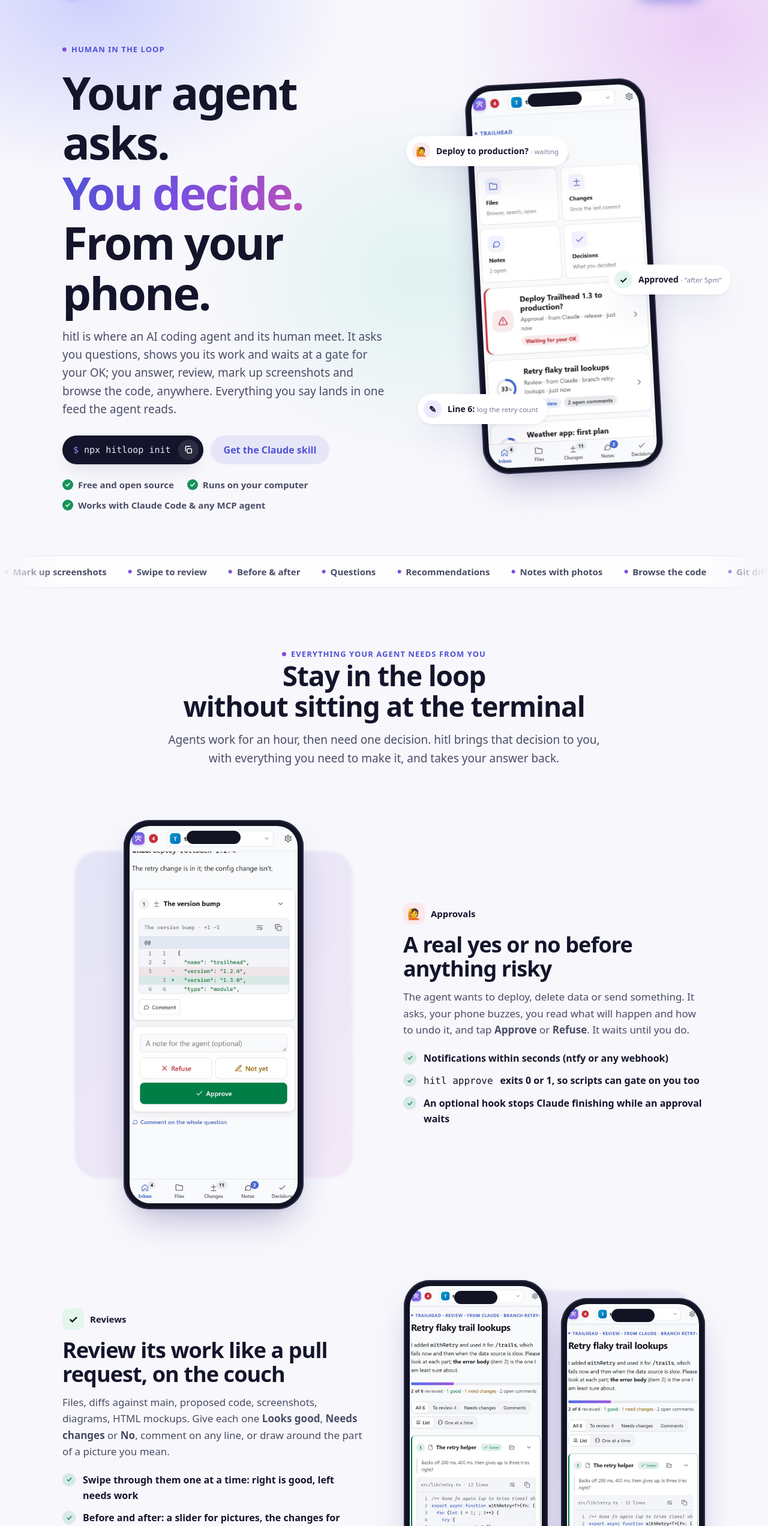
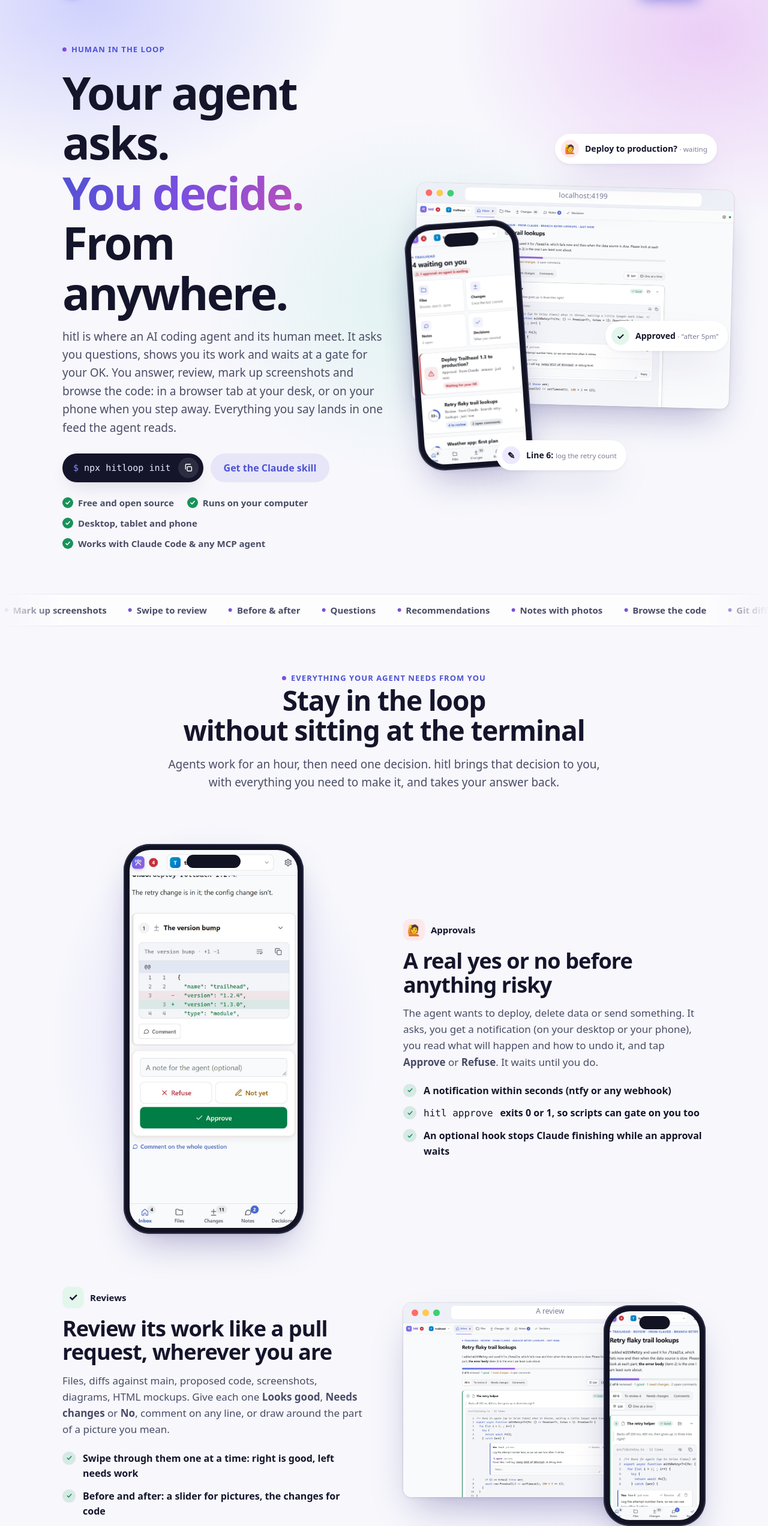
Before and after one commit to ClickerMonkey/hitloop, a website: page docs/index.html in a window 1280 px wide. Shown: the part 56-2600 px from the top of the page at 60% size. Drawn offline with Linux system fonts and the light colour scheme.

Commit message:
Site: for the desk and the phone (browser windows beside the phone), even alignment and spacing
Co-Authored-By: Claude Opus 5.5 <noreply@anthropic.com>

```diff
--- a/docs/index.html
+++ b/docs/index.html
@@ -4,9 +4,9 @@
     <meta charset="utf-8" />
     <meta name="viewport" content="width=device-width, initial-scale=1, viewport-fit=cover" />
     <title>hitl — Human In The Loop for AI agents</title>
-    <meta name="description" content="Your agent asks, shows and waits for your OK. You answer, review and approve from your phone. hitl puts a human in the loop of any AI coding agent: questions, reviews, approvals and notes, in one inbox, saved in your project." />
+    <meta name="description" content="Your agent asks, shows and waits for your OK. You answer, review and approve, at your desk or on your phone. hitl puts a human in the loop of any AI coding agent: questions, reviews, approvals and notes, in one inbox, saved in your project." />
     <meta property="og:title" content="hitl — Human In The Loop" />
-    <meta property="og:description" content="Your agent asks. You decide, from your phone. Questions, reviews, approvals and notes for AI coding agents, in one inbox." />
+    <meta property="og:description" content="Your agent asks. You decide, at your desk or on your phone. Questions, reviews, approvals and notes for AI coding agents, in one inbox." />
     <meta property="og:image" content="screens/phone-inbox.jpg" />
     <meta name="theme-color" content="#5b5fd6" />
     <link rel="icon" href="icon.svg" />
@@ -333,13 +333,9 @@
         background: #121323;
         z-index: 1;
       }
-      .hero .phone {
-        transform: rotate(-3deg);
-        animation: float 7s ease-in-out infinite;
-      }
       @keyframes float {
         50% {
-          transform: rotate(-2deg) translateY(-10px);
+          transform: rotate(-3deg) translateY(-10px);
         }
       }
       .bubble {
@@ -371,24 +367,24 @@
         flex: none;
       }
       .b1 {
-        top: 14%;
-        left: -6%;
+        top: -2%;
+        right: -4%;
         animation-delay: 0.5s;
       }
       .b1 i {
         background: #fde8eb;
       }
       .b2 {
-        top: 47%;
-        right: -9%;
+        top: 58%;
+        right: -8%;
         animation-delay: 1s;
       }
       .b2 i {
         background: #e3f6ec;
       }
       .b3 {
-        bottom: 12%;
-        left: -2%;
+        bottom: -6%;
+        left: 26%;
         animation-delay: 1.5s;
       }
       .b3 i {
@@ -408,10 +404,128 @@
           padding-top: 24px;
         }
         .b1 {
-          left: 0;
+          right: 0;
         }
         .b2 {
           right: 0;
+          top: 40%;
+        }
+        .b3 {
+          left: 0;
+          bottom: 8%;
+        }
+      }
+
+      /* a browser window */
+      .browser {
+        border-radius: 14px;
+        overflow: hidden;
+        background: #fff;
+        box-shadow: var(--shadow-lg), 0 0 0 1px rgba(20, 21, 43, 0.08);
+      }
+      .browser .chrome {
+        display: flex;
+        align-items: center;
+        gap: 7px;
+        height: 34px;
+        padding: 0 14px;
+        background: #eef0f7;
+        border-bottom: 1px solid var(--line);
+      }
+      .browser .chrome i {
+        width: 11px;
+        height: 11px;
+        border-radius: 50%;
+        background: #d6d8e6;
+      }
+      .browser .chrome i:first-child {
+        background: #ff6b6b;
+      }
+      .browser .chrome i:nth-child(2) {
+        background: #ffc94d;
+      }
+      .browser .chrome i:nth-child(3) {
+        background: #3ecf72;
+      }
+      .browser .chrome span {
+        flex: 1;
+        margin: 0 40px 0 12px;
+        height: 22px;
+        line-height: 22px;
+        border-radius: 6px;
+        background: #fff;
+        color: var(--ink-3);
+        font: 12px var(--font);
+        text-align: center;
+      }
+      .hero-stage {
+        min-height: 520px;
+      }
+      .hero-stage .browser {
+        width: 112%;
+        max-width: 640px;
+        margin-left: 6%;
+        transform: rotate(1.5deg);
+      }
+      .hero-stage .phone {
+        position: absolute;
+        left: -4%;
+        bottom: -28px;
+        width: 190px;
+        transform: rotate(-4deg);
+        animation: float 7s ease-in-out infinite;
+      }
+      .combo {
+        position: relative;
+        width: 100%;
+        padding: 0 0 48px;
+      }
+      .combo .browser {
+        width: 92%;
+      }
+      .combo .phone {
+        position: absolute;
+        right: 0;
+        bottom: 0;
+        width: 170px;
+      }
+      .desk-pair {
+        display: grid;
+        grid-template-columns: 1fr 1fr;
+        gap: 24px;
+        margin-top: 40px;
+        text-align: left;
+      }
+      @media (max-width: 520px) {
+        .b2,
+        .b3 {
+          display: none;
+        }
+        .b1 {
+          top: -14px;
+          right: 8px;
+        }
+      }
+      @media (max-width: 880px) {
+        .hero-stage {
+          min-height: 0;
+          padding-bottom: 40px;
+        }
+        .hero-stage .browser {
+          width: 100%;
+          margin: 0;
+        }
+        .hero-stage .phone {
+          width: 120px;
+          left: auto;
+          right: 4px;
+          bottom: 0;
+        }
+        .combo .phone {
+          width: 120px;
+        }
+        .desk-pair {
+          grid-template-columns: 1fr;
         }
       }
 
@@ -453,7 +567,7 @@
 
       /* sections */
       section {
-        padding: 96px 0;
+        padding: 72px 0;
       }
       .center {
         text-align: center;
@@ -526,11 +640,9 @@
       .pic::before {
         content: '';
         position: absolute;
-        inset: 8% 4%;
+        inset: -6% -4%;
         z-index: -1;
-        border-radius: 40px;
-        background: var(--grad-soft);
-        filter: blur(2px);
+        background: radial-gradient(closest-side, rgba(110, 90, 240, 0.16), transparent);
       }
       .pic .pair {
         display: flex;
@@ -583,7 +695,7 @@
         gap: 28px;
         overflow-x: auto;
         scroll-snap-type: x mandatory;
-        padding: 48px max(24px, calc((100vw - 260px) / 2)) 24px;
+        padding: 48px max(24px, calc((100vw - var(--wrap)) / 2 + 24px)) 24px;
         scrollbar-width: none;
       }
       .reel::-webkit-scrollbar {
@@ -796,13 +908,21 @@
         display: block;
         margin-top: 6px;
         color: var(--ink);
-        word-break: break-all;
+        white-space: nowrap;
+        overflow-x: auto;
+        padding-bottom: 4px;
+        cursor: copy;
       }
       @media (max-width: 880px) {
         .skill {
           grid-template-columns: 1fr;
           padding: 28px 22px;
         }
+      }
+
+      .steps,
+      .cards {
+        text-align: left;
       }
 
       /* trust */
@@ -949,8 +1069,8 @@
         <div class="wrap">
           <div>
             <span class="eyebrow">Human In The Loop</span>
-            <h1>Your agent asks.<br /><span class="grad-text">You decide.</span><br />From your phone.</h1>
-            <p class="lede">hitl is where an AI coding agent and its human meet. It asks you questions, shows you its work and waits at a gate for your OK; you answer, review, mark up screenshots and browse the code, anywhere. Everything you say lands in one feed the agent reads.</p>
+            <h1>Your agent asks.<br /><span class="grad-text">You decide.</span><br />From anywhere.</h1>
+            <p class="lede">hitl is where an AI coding agent and its human meet. It asks you questions, shows you its work and waits at a gate for your OK. You answer, review, mark up screenshots and browse the code: in a browser tab at your desk, or on your phone when you step away. Everything you say lands in one feed the agent reads.</p>
             <div class="cta" id="start">
               <span class="command"><span><span class="dollar">$</span> npx hitloop init</span><button class="copy" data-copy="npx hitloop init" aria-label="Copy the command"><svg viewBox="0 0 24 24" fill="none" stroke="currentColor" stroke-width="2.2" stroke-linecap="round" stroke-linejoin="round"><rect x="9" y="9" width="11" height="11" rx="2" /><path d="M5 15V5a2 2 0 0 1 2-2h10" /></svg></button></span>
               <a class="btn soft" href="#skill">Get the Claude skill</a>
@@ -958,10 +1078,12 @@
             <ul class="checks">
               <li>Free and open source</li>
               <li>Runs on your computer</li>
+              <li>Desktop, tablet and phone</li>
               <li>Works with Claude Code &amp; any MCP agent</li>
             </ul>
           </div>
-          <div class="stage">
+          <div class="stage hero-stage">
+            <div class="browser"><div class="chrome"><i></i><i></i><i></i><span>localhost:4199</span></div><img src="screens/desktop-review.jpg" alt="A review in hitl on a desktop: a file with a line comment and the agent's reply" /></div>
             <div class="phone"><img src="screens/phone-inbox.jpg" alt="hitl's inbox on a phone: an approval waiting, a review, questions" /></div>
             <div class="bubble b1"><i>🙋</i><span>Deploy to production? <small>· waiting</small></span></div>
             <div class="bubble b2"><i>✓</i><span>Approved <small>· “after 5pm”</small></span></div>
@@ -986,9 +1108,9 @@
             <div>
               <span class="tag"><i style="background: #fde8eb">🙋</i>Approvals</span>
               <h3>A real yes or no before anything risky</h3>
-              <p>The agent wants to deploy, delete data or send something. It asks, your phone buzzes, you read what will happen and how to undo it, and tap <b>Approve</b> or <b>Refuse</b>. It waits until you do.</p>
+              <p>The agent wants to deploy, delete data or send something. It asks, you get a notification (on your desktop or your phone), you read what will happen and how to undo it, and tap <b>Approve</b> or <b>Refuse</b>. It waits until you do.</p>
               <ul class="points">
-                <li>Notifications within seconds (ntfy or any webhook)</li>
+                <li>A notification within seconds (ntfy or any webhook)</li>
                 <li><code>hitl approve</code> exits 0 or 1, so scripts can gate on you too</li>
                 <li>An optional hook stops Claude finishing while an approval waits</li>
               </ul>
@@ -999,7 +1121,7 @@
           <div class="feature reveal">
             <div>
               <span class="tag"><i style="background: #e3f6ec">✓</i>Reviews</span>
-              <h3>Review its work like a pull request, on the couch</h3>
+              <h3>Review its work like a pull request, wherever you are</h3>
               <p>Files, diffs against main, proposed code, screenshots, diagrams, HTML mockups. Give each one <b>Looks good</b>, <b>Needs changes</b> or <b>No</b>, comment on any line, or draw around the part of a picture you mean.</p>
               <ul class="points">
                 <li>Swipe through them one at a time: right is good, left needs work</li>
@@ -1008,9 +1130,9 @@
               </ul>
             </div>
             <div class="pic">
-              <div class="pair">
-                <div class="phone"><img src="screens/phone-review.jpg" alt="A review with a line comment and the agent's reply" loading="lazy" /></div>
-                <div class="phone"><img src="screens/phone-compare.jpg" alt="Before and after slider on two screenshots" loading="lazy" /></div>
+              <div class="combo">
+                <div class="browser"><div class="chrome"><i></i><i></i><i></i><span>A review</span></div><img src="screens/desktop-review.jpg" alt="A review on a desktop: verdicts and comments on lines" loading="lazy" /></div>
+                <div class="phone"><img src="screens/phone-compare.jpg" alt="Before and after slider on two screenshots, on a phone" loading="lazy" /></div>
               </div>
             </div>
           </div>
@@ -1032,24 +1154,25 @@
           <div class="feature reveal">
             <div>
               <span class="tag"><i style="background: #fff3dc">📁</i>Files &amp; notes</span>
-              <h3>The whole project in your pocket, and a way to say “fix this”</h3>
-              <p>Browse and search the code with git colours, diffs and history; markdown, Mermaid, images and CSVs drawn properly. Tap any line or picture to leave the agent a note, with a photo from your phone if it helps.</p>
+              <h3>The whole project at hand, and a way to say “fix this”</h3>
+              <p>Browse and search the code with git colours, diffs and history; markdown, Mermaid, images and CSVs drawn properly. Click or tap any line or picture to leave the agent a note, with a screenshot or a photo if it helps.</p>
               <ul class="points">
                 <li>Big files and folders open quickly</li>
                 <li>Notes come back resolved, with what the agent did</li>
                 <li>Every decision you make is searchable, so it isn't asked twice</li>
               </ul>
             </div>
-            <div class="pic"><img class="shot" src="screens/desktop-files.jpg" alt="Files: the folder tree, a folder and a file's changes side by side" loading="lazy" /></div>
+            <div class="pic"><div class="browser"><div class="chrome"><i></i><i></i><i></i><span>Files</span></div><img src="screens/desktop-files.jpg" alt="Files: the folder tree, a folder and a file's changes side by side" loading="lazy" /></div></div>
           </div>
         </div>
       </section>
 
       <section class="band" id="screens">
         <div class="wrap center reveal">
-          <span class="eyebrow">Made for your phone, great on a desktop</span>
+          <span class="eyebrow">At your desk or on the go</span>
           <h2>One inbox for everything waiting on you</h2>
-          <p class="lede">Every project on one page, most urgent first. Add it to your home screen and it opens like an app.</p>
+          <p class="lede">Every project on one page, most urgent first. Side by side on a big screen; on a phone, add it to your home screen and it opens like an app.</p>
+          <div class="desk-pair"><div class="browser"><div class="chrome"><i></i><i></i><i></i><span>Inbox</span></div><img src="screens/desktop-inbox.jpg" alt="The inbox on a desktop" loading="lazy" /></div><div class="browser"><div class="chrome"><i></i><i></i><i></i><span>Decisions</span></div><img src="screens/desktop-decisions.jpg" alt="The decision log on a desktop" loading="lazy" /></div></div>
         </div>
         <div class="reel" id="reel">
           <figure><div class="phone"><img src="screens/phone-inbox.jpg" alt="" loading="lazy" /></div><figcaption>The inbox, every project</figcaption></figure>
@@ -1070,7 +1193,7 @@
           <h2>Four steps, no context switching</h2>
           <div class="steps">
             <div class="step"><h3>The agent asks</h3><p>Questions, a review, or an approval: with the MCP tools or one CLI command. Each is its own file in <code>.hitl/</code>.</p></div>
-            <div class="step"><h3>Your phone buzzes</h3><p>One notification, with a link straight to it. Over your Wi-Fi or Tailscale, behind a token.</p></div>
+            <div class="step"><h3>You get a ping</h3><p>One notification on your desktop or phone, with a link straight to it. Over your Wi-Fi or Tailscale, behind a token.</p></div>
             <div class="step"><h3>You decide</h3><p>Answer, review, mark up, approve. At your own pace; it saves as you go.</p></div>
             <div class="step"><h3>It reads only what's new</h3><p><code>hitl news</code> gives the agent just what changed, compactly, then it marks each one done.</p></div>
           </div>
@@ -1090,8 +1213,8 @@
           <div class="panel" data-panel="you">
             <div class="cmds">
               <div class="cmd"><code>npx hitloop init</code><button class="copy" data-copy="npx hitloop init" aria-label="Copy">⧉</button><p>Once per project: the <code>.hitl</code> folder, the MCP server for Claude Code, a note in CLAUDE.md.</p></div>
-              <div class="cmd"><code>npx hitloop</code><button class="copy" data-copy="npx hitloop" aria-label="Copy">⧉</button><p>Start the page for every project. It prints links for your phone (LAN and Tailscale).</p></div>
-              <div class="cmd"><code>npx hitloop notify ntfy</code><button class="copy" data-copy="npx hitloop notify ntfy" aria-label="Copy">⧉</button><p>Notifications on your phone, through the free ntfy app. Or <code>notify webhook &lt;url&gt;</code>.</p></div>
+              <div class="cmd"><code>npx hitloop</code><button class="copy" data-copy="npx hitloop" aria-label="Copy">⧉</button><p>Start the page for every project. It prints links for this computer and your phone (LAN and Tailscale).</p></div>
+              <div class="cmd"><code>npx hitloop notify ntfy</code><button class="copy" data-copy="npx hitloop notify ntfy" aria-label="Copy">⧉</button><p>Notifications on your phone or desktop, through the free ntfy app. Or <code>notify webhook &lt;url&gt;</code>.</p></div>
               <div class="cmd"><code>npx hitloop hooks on --stop</code><button class="copy" data-copy="npx hitloop hooks on --stop" aria-label="Copy">⧉</button><p>Optional: don't let Claude finish while an approval or a blocking question waits.</p></div>
               <div class="cmd"><code>npx hitloop import</code><button class="copy" data-copy="npx hitloop import" aria-label="Copy">⧉</button><p>Coming from questionme or folderview? Brings in <code>.questionme/</code> and <code>.review/</code>.</p></div>
             </div>
@@ -1148,7 +1271,7 @@
           <div class="cards">
             <div class="card"><i>🏠</i><h3>Runs on your computer</h3><p>One small Node server for all your projects. No account, no cloud, no runtime dependencies.</p></div>
             <div class="card"><i>🗂️</i><h3>Saved in your project</h3><p>Plain JSON and markdown in <code>.hitl/</code>. Commit it, read it, grep it. Every request is its own file.</p></div>
-            <div class="card"><i>🔒</i><h3>A token by default</h3><p>Reachable from your phone over your Wi-Fi or Tailscale, but every request needs the token. <code>--local</code> for this computer only.</p></div>
+            <div class="card"><i>🔒</i><h3>A token by default</h3><p>Reachable from your other devices over your Wi-Fi or Tailscale, but every request needs the token. <code>--local</code> for this computer only.</p></div>
             <div class="card"><i>🧱</i><h3>Agent output is untrusted</h3><p>Markdown is sanitised, HTML mockups are sandboxed with no scripts, files can't run script on the page.</p></div>
             <div class="card"><i>🤫</i><h3>Secrets stay hidden</h3><p><code>.env</code>, keys and anything outside the project are never served, even through a link.</p></div>
             <div class="card"><i>🧩</i><h3>Any agent</h3><p>An MCP server for Claude Code and other MCP clients, and a CLI any agent or script can run.</p></div>
```
